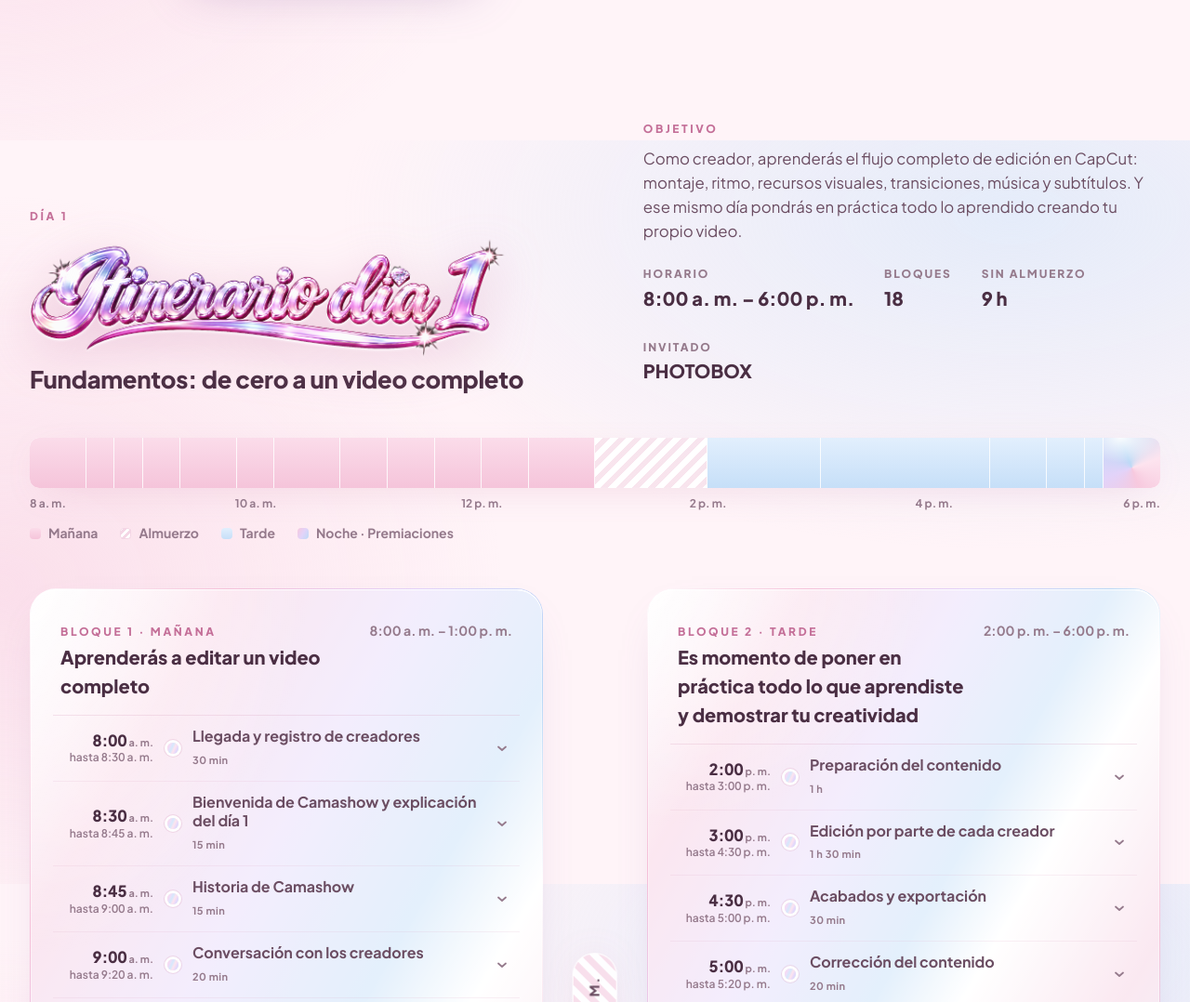
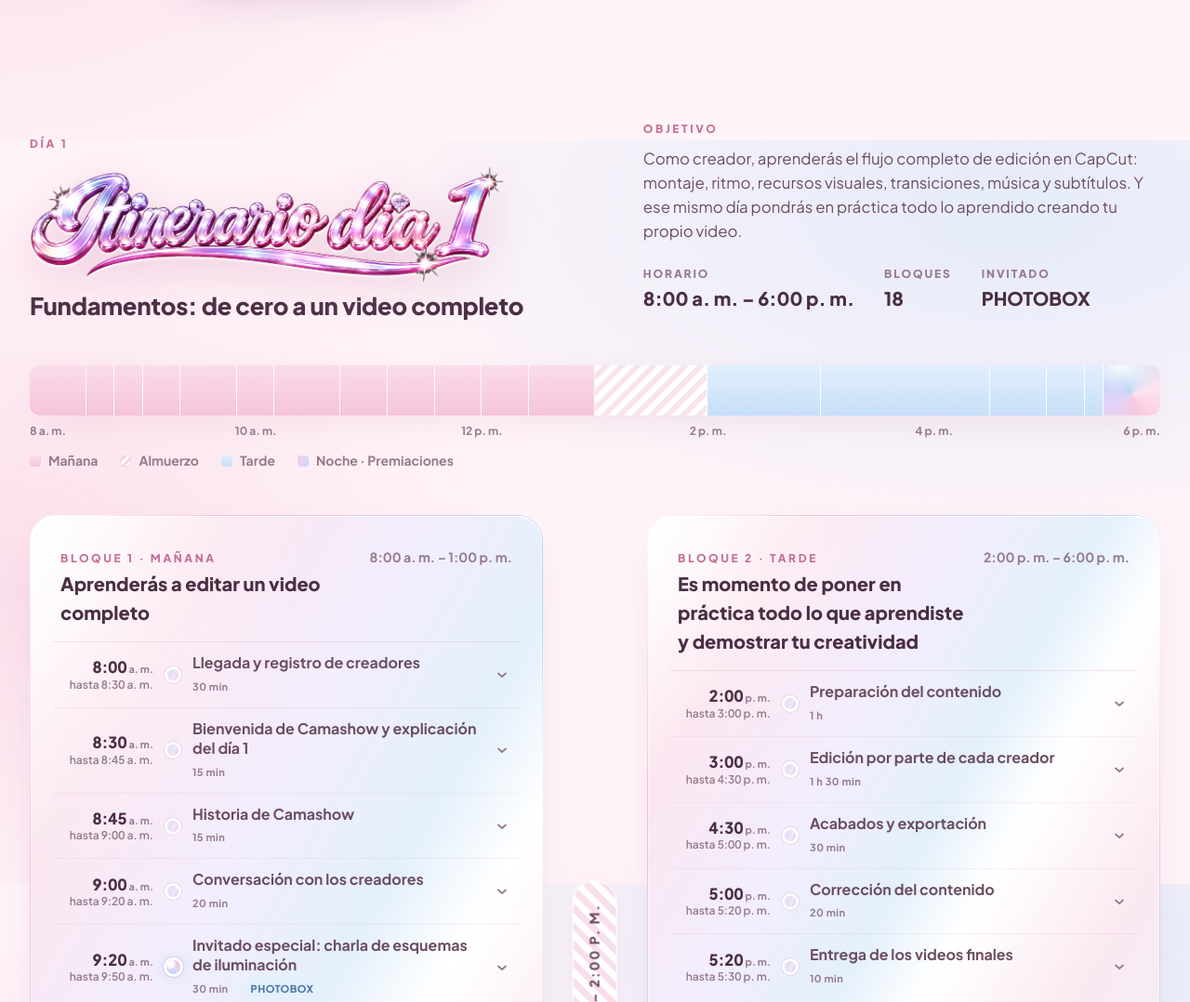
Before and after one commit to dochoa29-a11y/camashow-masterclass-2, a plain HTML site: page index.html in a window 1280 px wide. Shown: the part 1449-2527 px from the top of the page at 93% size. Drawn offline with Linux system fonts and the light colour scheme.

Commit message:
Ajustes del cliente: quitar «Sin almuerzo» y actualizar textos
- Se retira el dato «Sin almuerzo» de los itinerarios de ambos días.
- PHOTOBOX: nuevo resultado esperado.
- Acabados y exportación: nueva descripción de la actividad.

Co-Authored-By: Claude Opus 5.5 <noreply@anthropic.com>

```diff
--- a/index.html
+++ b/index.html
@@ -658,7 +658,7 @@ const DAYS = [
       { j:"Mañana", name:"Bienvenida de Camashow y explicación del día 1", dur:15, act:"Camashow te da la bienvenida y te cuenta todo lo que vivirás hoy.", res:"Sabes qué te espera y cómo vas a aprovechar la jornada." },
       { j:"Mañana", name:"Historia de Camashow", dur:15, act:"Un relato cercano y conversacional, sin diapositivas cargadas.", res:"Descubres que ella también empezó desde cero." },
       { j:"Mañana", name:"Conversación con los creadores", dur:20, act:"Camashow conversa con 3 o 4 creadores y cierra con una reflexión sobre autenticidad y diferenciación.", res:"Reflexionas sobre tu identidad como creador." },
-      { j:"Mañana", name:"Invitado especial: charla de esquemas de iluminación", guest:"PHOTOBOX", dur:30, act:"PHOTOBOX te muestra esquemas de iluminación para tus contenidos.", res:"Conoces esquemas de iluminación que podrás aplicar en tus contenidos.", key:true },
+      { j:"Mañana", name:"Invitado especial: charla de esquemas de iluminación", guest:"PHOTOBOX", dur:30, act:"PHOTOBOX te muestra esquemas de iluminación para tus contenidos.", res:"Conocer el correcto manejo de la iluminación para mejorar la calidad en tus videos.", key:true },
       { j:"Mañana", name:"Preparación del proyecto", dur:20, act:"Recibes el material y creas tu proyecto.", tools:["Nuevo proyecto","importar","línea de tiempo","relación de aspecto"], res:"Tienes el material y tu proyecto listos para editar." },
       { j:"Mañana", name:"1. Edición y montaje", module:true, dur:35, act:"Camashow te muestra cada paso y tú lo replicas en tu celular.", tools:["Dividir","eliminar","recortar","reordenar"], res:"Montas tu primera secuencia de clips." },
       { j:"Mañana", name:"2. Ritmo y dinamismo", module:true, dur:25, act:"Deja tu video sin silencios y con al menos 2 zooms.", tools:["Velocidad","zoom/animación","eliminar silencios (AutoCut)"], res:"Tu video se siente dinámico." },
@@ -669,7 +669,7 @@ const DAYS = [
       { j:"Almuerzo", name:"Almuerzo", dur:60 },
       { j:"Tarde", name:"Preparación del contenido", dur:60, act:"¡Es tu momento de crear! Prepara y graba clips sobre el tema que prefieras, aplicando los conceptos y recomendaciones que aprendiste durante la jornada.", tools:["Cámara del celular"], res:"Tienes material propio para editar." },
       { j:"Tarde", name:"Edición por parte de cada creador", dur:90, act:"Editas tu video por tu cuenta, con el apoyo de Camashow y su equipo cuando lo necesites.", tools:["Todas las de la mañana"], res:"Tu video queda editado de principio a fin." },
-      { j:"Tarde", name:"Acabados y exportación", dur:30, act:"Exporta en 1080p / 30 fps y crea la portada de tu video.", tools:["Filtros","ajustes","exportar","portada"], res:"Tu video queda listo para publicar." },
+      { j:"Tarde", name:"Acabados y exportación", dur:30, act:"Exporta en la calidad indicada por Camashow y crea tu propia portada de video.", tools:["Filtros","ajustes","exportar","portada"], res:"Tu video queda listo para publicar." },
       { j:"Tarde", name:"Corrección del contenido", dur:20, act:"Camashow y su equipo revisan tu video y te sugieren mejoras.", res:"Tu video queda revisado y ajustado antes de la entrega." },
       { j:"Tarde", name:"Entrega de los videos finales", dur:10, act:"Entregas tu video final.", res:"Tu video queda listo para la premiación." },
       { j:"Noche", name:"Premiaciones del día 1", dur:30, pending:"Hora tentativa", act:"Se premian los videos según los criterios del reto.", res:"Te llevas toda la motivación para el día 2.", key:true }
@@ -834,7 +834,6 @@ function dayHTML(day) {
           <dl class="facts">
             <div><dt>Horario</dt><dd>${fmt(START_MIN)} – ${fmt(GENERAL_END)}</dd></div>
             <div><dt>Bloques</dt><dd>${day.count}</dd></div>
-            <div><dt>Sin almuerzo</dt><dd>${day.hours} h</dd></div>
             <div><dt>Invitado</dt><dd>${esc(day.guest)}</dd></div>
           </dl>
         </div>
```
